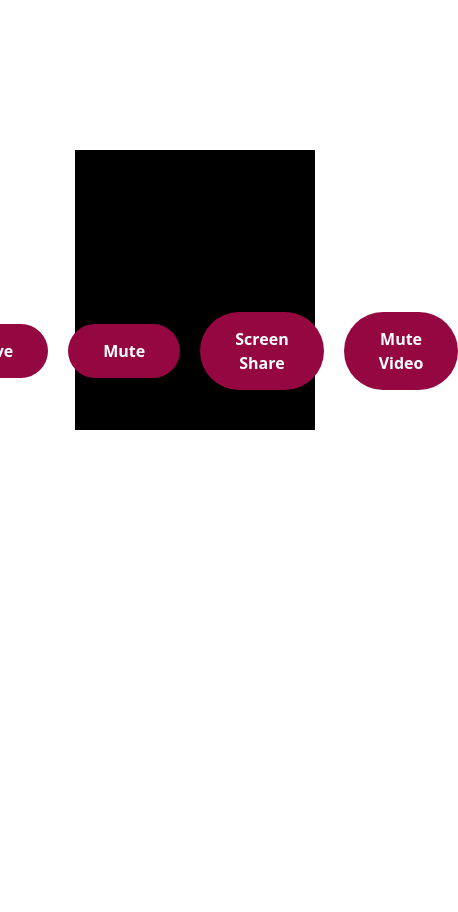
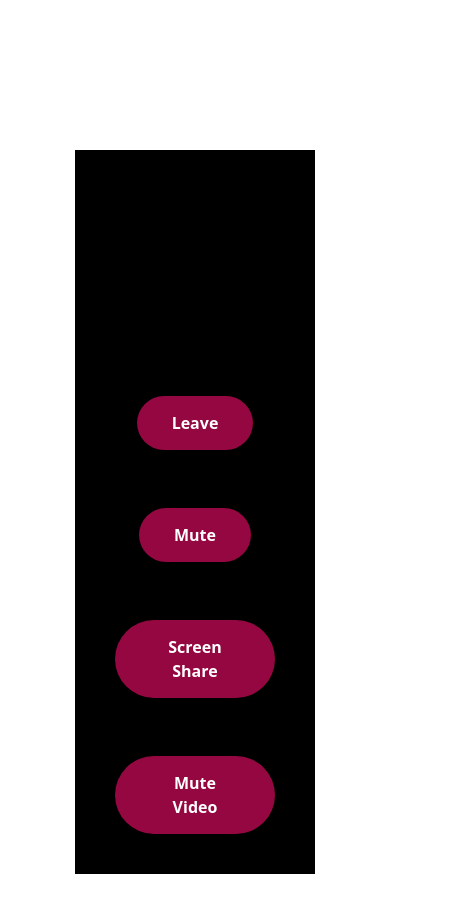
Before and after one commit to vishnusunil243/Job-Portal-Frontend-service, a React (Vite) app: page /room/1 in a window 390 px wide. Shown: the top 912 px of the page, 458 px wide, since content can reach past the window. Before the commit the page ends 844 px from the top, so only its background shows below. Built offline with nearby package versions, Linux system fonts and the light colour scheme; the HTML template or start-up script is replaced by a standard one.

Commit message:
made responsive 1

```diff
--- a/src/components/Room.jsx
+++ b/src/components/Room.jsx
@@ -235,11 +235,11 @@ const Room = () => {
     <div>
       <section>
         <div className="bg-black p-10 m-[75px]">
-          <div className="flex justify-center items-center gap-5 mt-5">
+          <div className="flex lg:flex-row flex-col justify-center items-center gap-5 mt-5">
             <video  className="w-full mt-3 rounded-lg" autoPlay style={{ maxWidth: '65%', maxHeight: '65%' }} ref={userVideo}></video>
             <video className="w-full mt-3 rounded-lg" autoPlay style={{ maxWidth: '65%', maxHeight: '65%' }} ref={partnerVideo}></video>
           </div>
-          <div className="flex justify-center items-center gap-5">
+          <div className="flex justify-center items-center gap-5 flex-wrap">
           <button className="btn" onClick={leaveCall}>Leave</button>
           <button className="btn" onClick={toggleAudio}>{audioEnabled ? "Mute" : "Unmute"}</button>
 <button className="btn" onClick={toggleScreenShare}>{screenShareActive ? "Stop Sharing" : "Screen Share"}</button>
```
